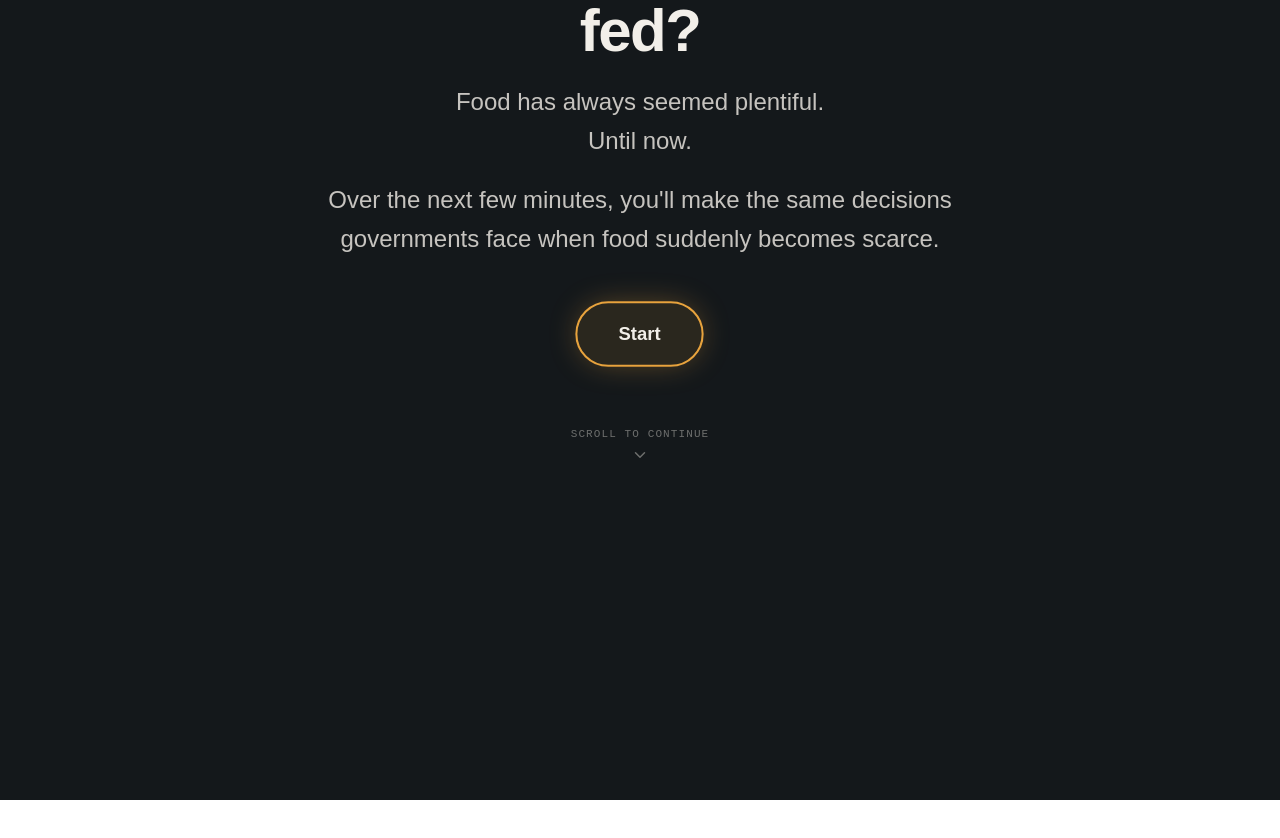
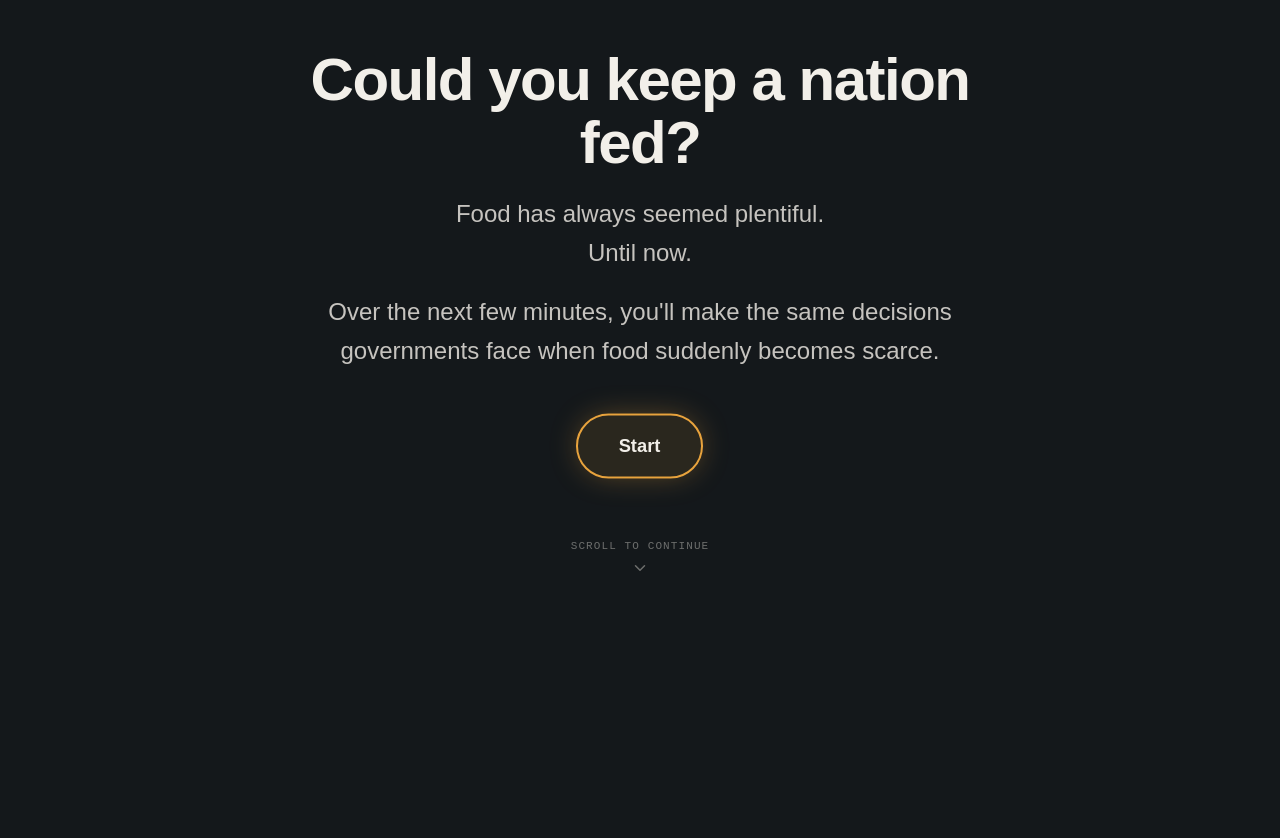
Before and after one commit to mahihshah/food-shock-policy-sim, a Next.js app: page / in a window 1280 px wide. Shown: the top 838 px of the page. Before the commit the page ends 800 px from the top, so only its background shows below. Built offline with nearby package versions, Linux system fonts and the light colour scheme.

Commit message:
Revert landing screens to simple non-scrollable centered layout

```diff
--- a/questionCard.tsx
+++ b/questionCard.tsx
@@ -54,8 +54,6 @@ export default function QuestionCard({
   // awaiting Enter to confirm. Resets whenever the scenario changes.
   const [selectedIndex, setSelectedIndex] = useState<number | null>(null);
   const cardRef = useRef<HTMLDivElement>(null);
-  // Guards against the wheel handler firing more than once per landing screen
-  const hasTriggeredScroll = useRef(false);
 
   // NOTE: commitChoice must be declared before any effect that references
   // it (below), since `const` declarations aren't hoisted the way function
@@ -78,7 +76,6 @@ export default function QuestionCard({
         (scenario.isEnding ? " (ENDING)" : "")
     );
     setSelectedIndex(null);
-    hasTriggeredScroll.current = false;
     // Move focus to the card on scenario change so keyboard controls work
     // immediately without the player needing to click first.
     cardRef.current?.focus();
@@ -156,24 +153,12 @@ export default function QuestionCard({
               commitChoice(0);
             }
           }}
-          onScroll={(e) => {
-            // Container is deliberately taller than the viewport (see the
-            // spacer div below), so a genuine scroll gesture — wheel,
-            // trackpad, touch drag, or dragging the scrollbar — actually
-            // moves scrollTop. Once it passes a small threshold, advance.
-            const scrollTop = e.currentTarget.scrollTop;
-            if (scrollTop > 60 && !hasTriggeredScroll.current) {
-              hasTriggeredScroll.current = true;
-              console.log("[QuestionCard] Real scroll detected on landing scenario → advancing");
-              commitChoice(0);
-            }
-          }}
           initial={{ opacity: 0, y: 60 }}
           animate={{ opacity: 1, y: 0 }}
           exit={{ opacity: 0, y: -60 }}
           transition={{ duration: 0.6, ease: [0.22, 1, 0.36, 1] }}
-          className="flex h-screen w-full flex-col items-center justify-center
-                     overflow-y-scroll bg-[#14181B] px-6 py-12 text-center outline-none"
+          className="flex min-h-screen w-full flex-col items-center justify-center
+                     bg-[#14181B] px-6 py-12 text-center outline-none"
         >
           <motion.div
             variants={containerVariants}
```
